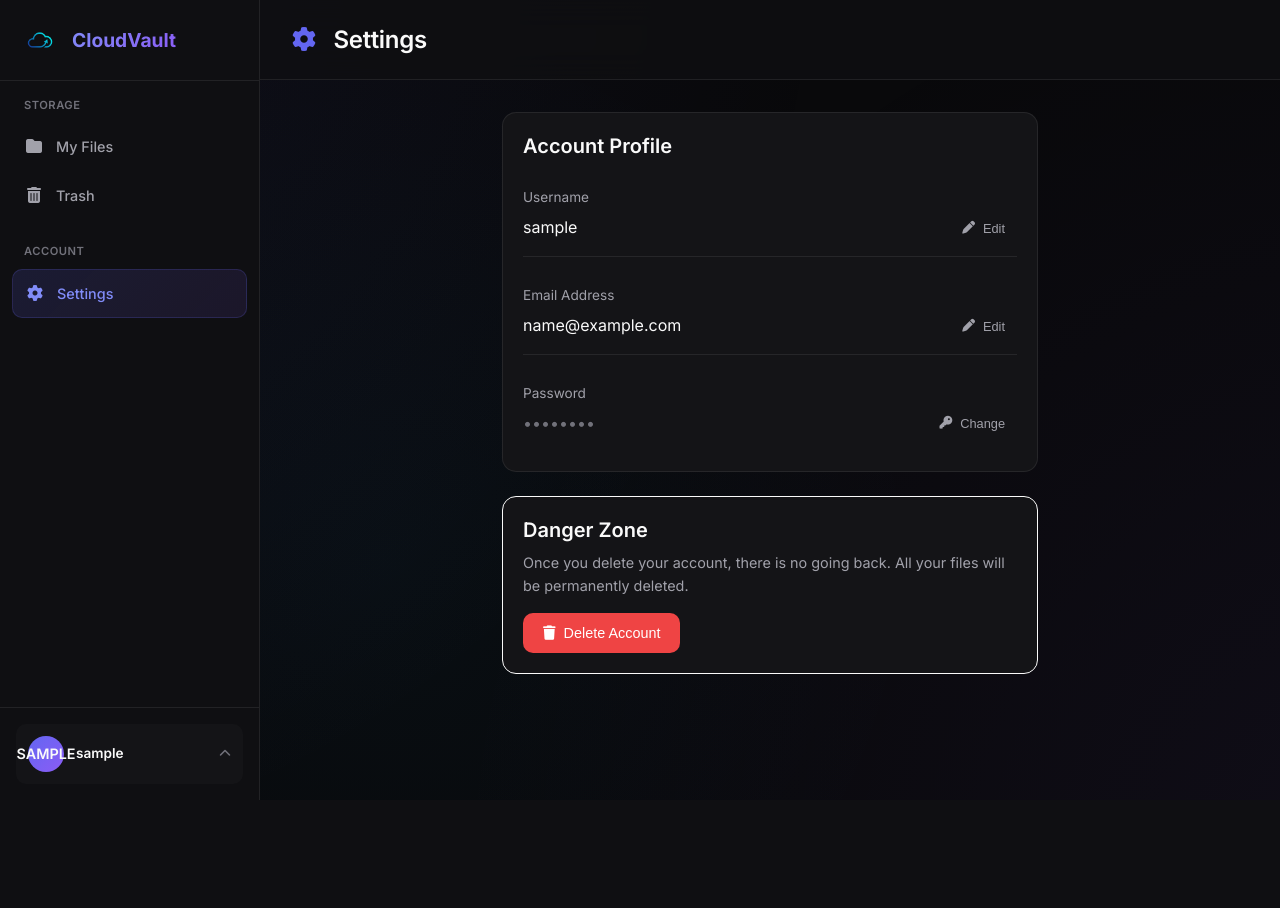
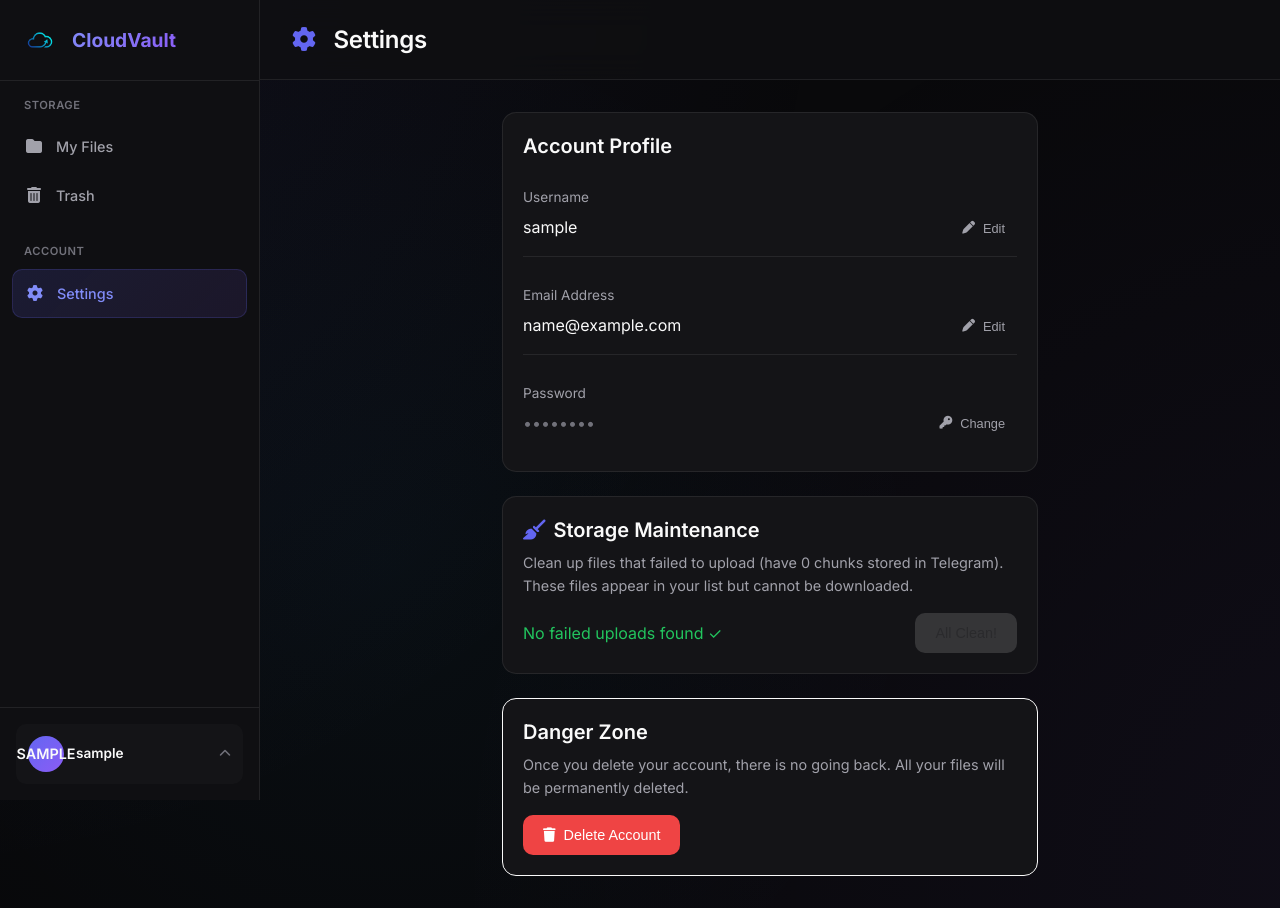
Before and after one commit to abdoubenb879-cloud/telecloud-app, a Flask app: template templates/settings.html in a window 1280 px wide. Before the commit the page ends 800 px from the top, so only its background shows below. Run offline with Flask 3, Linux system fonts and the light colour scheme; the template is opened without the code that fills it: most values are stand-ins (such as "Sample title", 1, 10 or a date in 2020); some libraries are stand-ins or nearby versions.

Commit message:
Fix: Check _connected before cooldown + Add cleanup UI in settings

```diff
--- a/app/telegram_client.py
+++ b/app/telegram_client.py
@@ -295,6 +295,11 @@ class BotClient:
         from pyrogram.errors import FloodWait
         import time as time_module
 
+        # CRITICAL FIX: Check if already connected FIRST, before cooldown check
+        # This prevents false failures when bot connected successfully at startup
+        if self._connected:
+            return self
+
         # Check if we're in cooldown - don't even try to connect
         in_cooldown, remaining = BotClient.get_cooldown_status()
         if in_cooldown:
@@ -303,6 +308,7 @@ class BotClient:
 
         # Use lock to prevent multiple threads from triggering simultaneous auth
         with BotClient._lock:
+            # Double-check connected status inside lock (another thread might have connected)
             if self._connected:
                 return self
 
--- a/templates/settings.html
+++ b/templates/settings.html
@@ -152,6 +152,22 @@
                         </div>
                     </section>
 
+                    <!-- Storage Maintenance Section -->
+                    <section class="card mb-6">
+                        <h3 class="mb-2"><i class="fas fa-broom"
+                                style="color: var(--primary); margin-right: 8px;"></i>Storage Maintenance</h3>
+                        <p class="text-secondary mb-4" style="font-size: 0.9rem;">
+                            Clean up files that failed to upload (have 0 chunks stored in Telegram).
+                            These files appear in your list but cannot be downloaded.
+                        </p>
+                        <div class="settings-value-row">
+                            <span class="text-secondary" id="orphanedCount">Checking...</span>
+                            <button class="btn btn-warning" id="cleanupBtn" onclick="cleanupOrphanedFiles()">
+                                <i class="fas fa-trash-alt"></i> Clean Up Failed Uploads
+                            </button>
+                        </div>
+                    </section>
+
                     <!-- Danger Zone -->
                     <section class="card" style="border-color: var(--danger-subtle);">
                         <h3 class="mb-2 text-danger">Danger Zone</h3>
@@ -243,6 +259,75 @@
 
     <script src="{{ url_for('static', filename='modal.js') }}?v=5"></script>
     <script src="{{ url_for('static', filename='app.js') }}?v={{ range(1, 10000) | random }}"></script>
+
+    <script>
+        // Check for orphaned files on page load
+        document.addEventListener('DOMContentLoaded', function () {
+            checkOrphanedFiles();
+        });
+
+        async function checkOrphanedFiles() {
+            try {
+                const response = await fetch('/orphaned_files');
+                const data = await response.json();
+
+                const countEl = document.getElementById('orphanedCount');
+                const btnEl = document.getElementById('cleanupBtn');
+
+                if (data.count > 0) {
+                    countEl.textContent = `Found ${data.count} failed upload(s)`;
+                    countEl.style.color = 'var(--warning)';
+                    btnEl.disabled = false;
+                } else {
+                    countEl.textContent = 'No failed uploads found ✓';
+                    countEl.style.color = 'var(--success)';
+                    btnEl.disabled = true;
+                    btnEl.textContent = 'All Clean!';
+                }
+            } catch (e) {
+                console.error('Failed to check orphaned files:', e);
+                document.getElementById('orphanedCount').textContent = 'Unable to check';
+            }
+        }
+
+        async function cleanupOrphanedFiles() {
+            const btn = document.getElementById('cleanupBtn');
+            const originalText = btn.innerHTML;
+
+            if (!confirm('This will permanently delete files that failed to upload. You can re-upload them afterwards. Continue?')) {
+                return;
+            }
+
+            btn.disabled = true;
+            btn.innerHTML = '<i class="fas fa-spinner fa-spin"></i> Cleaning...';
+
+            try {
+                const response = await fetch('/cleanup_orphaned', {
+                    method: 'POST',
+                    headers: {
+                        'Content-Type': 'application/json',
+                        'X-CSRFToken': document.querySelector('meta[name="csrf-token"]')?.content || ''
+                    }
+                });
+
+                const data = await response.json();
+
+                if (data.status === 'success') {
+                    showToast(`Cleaned up ${data.deleted} failed uploads. You can now re-upload them.`);
+                    // Refresh the count
+                    checkOrphanedFiles();
+                } else {
+                    showToast(data.error || 'Cleanup failed', 'error');
+                    btn.innerHTML = originalText;
+                    btn.disabled = false;
+                }
+            } catch (e) {
+                showToast('Cleanup failed: ' + e.message, 'error');
+                btn.innerHTML = originalText;
+                btn.disabled = false;
+            }
+        }
+    </script>
     {% endif %}
 </body>
 
```
